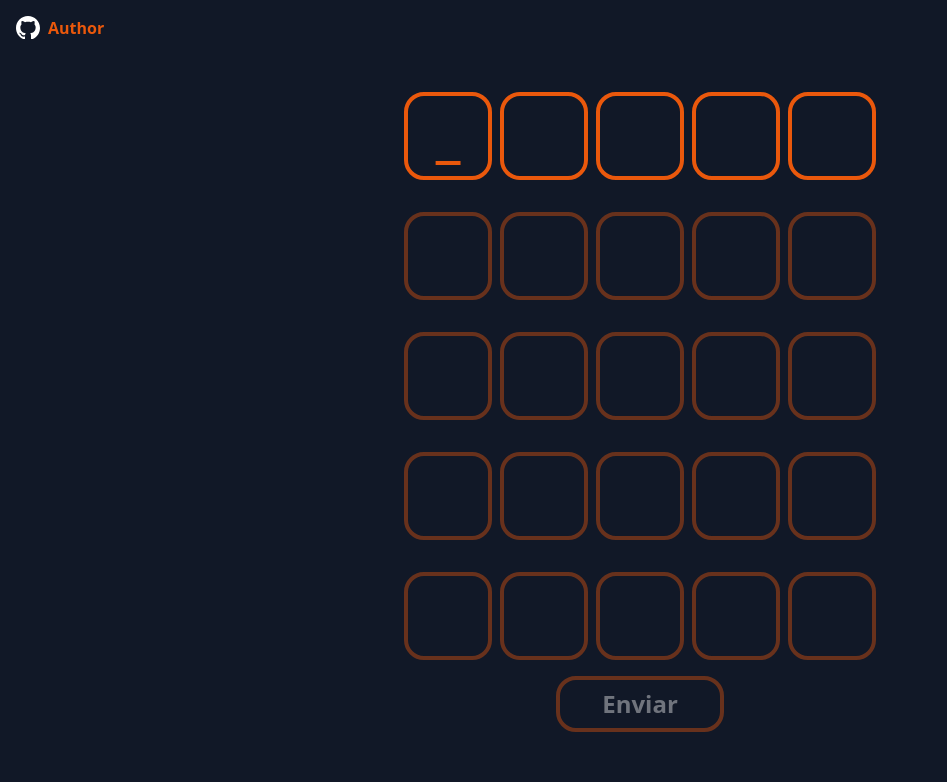
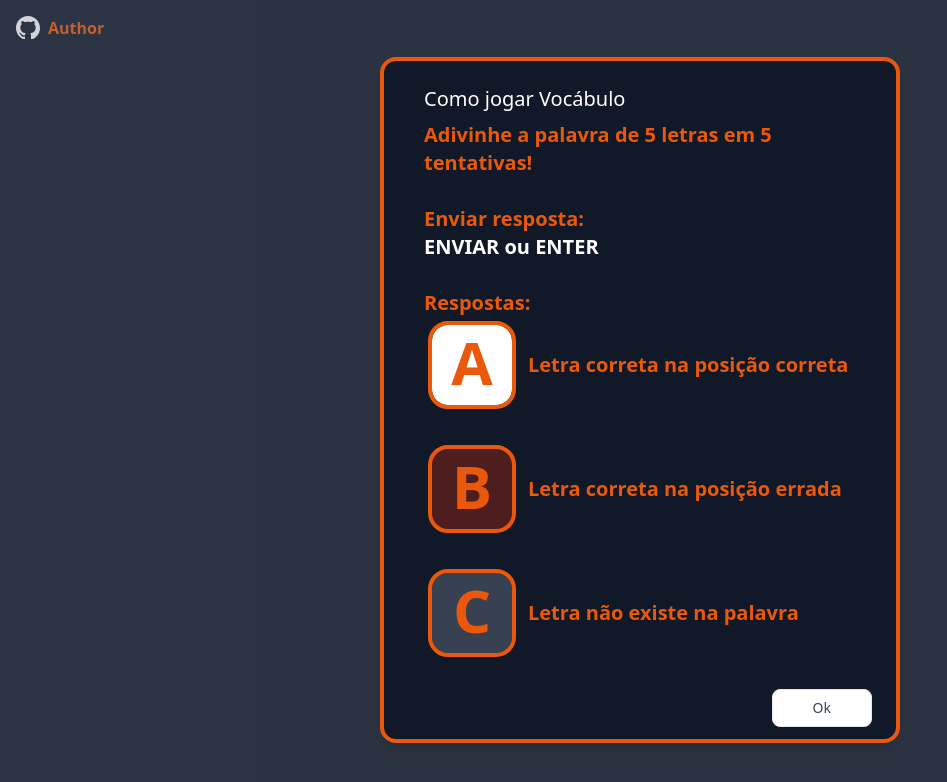
Before and after one commit to vininew921/vocabulo, a Next.js app: page / in a window 1280 px wide. Shown: the top 782 px of the page, without its empty margins (0-947 px from the left). Built offline with nearby package versions, Linux system fonts and the light colour scheme.

Commit message:
Added tutorial

```diff
--- /dev/null
+++ b/components/Tutorial.tsx
@@ -0,0 +1,126 @@
+import { useState } from 'react';
+import { PositionStatus } from '../types/appTypes';
+import WordChar from './WordChar';
+
+const Tutorial = () => {
+  const [showTutorial, setShowTutorial] = useState(true);
+
+  return (
+    <>
+      {showTutorial ? (
+        <div
+          className='fixed z-10 inset-0 overflow-y-auto'
+          aria-labelledby='modal-title'
+          role='dialog'
+          aria-modal='true'
+        >
+          <div className='flex items-end justify-center min-h-screen pt-4 px-4 pb-20 text-center sm:block sm:p-0'>
+            <div
+              className='fixed inset-0 bg-gray-500 bg-opacity-30 transition-opacity'
+              aria-hidden='true'
+            ></div>
+
+            <span
+              className='hidden sm:inline-block sm:align-middle sm:h-screen'
+              aria-hidden='true'
+            >
+              &#8203;
+            </span>
+
+            <div className='inline-block align-bottom bg-gray-900 rounded-xl outline outline-4 outline-orange-600 text-left overflow-hidden shadow-xl transform transition-all sm:my-8 sm:align-middle sm:max-w-lg sm:w-full'>
+              <div className='bg-gray-900 px-4 pt-5 pb-4 sm:p-6 sm:pb-4 '>
+                <div className='sm:flex sm:items-start bg-gray-900'>
+                  <div className='mt-3 text-center sm:mt-0 sm:ml-4 sm:text-left bg-gray-900 '>
+                    <h3
+                      className='text-sm md:text-md lg:text-xl leading-6 font-medium text-white'
+                      id='modal-title'
+                    >
+                      Como jogar Vocábulo
+                    </h3>
+                    <div className='mt-2  text-sm md:text-md lg:text-xl'>
+                      <div className='text-sm font-bold text-orange-600 md:text-md lg:text-xl'>
+                        Adivinhe a palavra de 5 letras em 5 tentativas!
+                        <br />
+                        <br />
+                        Enviar resposta:
+                        <br />
+                        <p className='text-white  text-sm md:text-md lg:text-xl'>
+                          ENVIAR ou ENTER
+                        </p>
+                        <br />
+                        Respostas:
+                        <br />
+                        <div className='w-full text-sm md:text-md lg:text-xl'>
+                          <div className='flex justify-start text-left items-center'>
+                            <WordChar
+                              char={'A'}
+                              position={{
+                                char: 'A',
+                                status: PositionStatus.Correct,
+                              }}
+                              invalidWordParent={undefined}
+                              parentWordPosition={undefined}
+                              relativePosition={undefined}
+                            />
+                            <p className='ml-2'>
+                              Letra correta na posição correta
+                            </p>
+                          </div>
+                          <br />
+                          <div className='flex justify-start text-left items-center'>
+                            <WordChar
+                              char={'B'}
+                              position={{
+                                char: 'B',
+                                status: PositionStatus.Misplaced,
+                              }}
+                              invalidWordParent={undefined}
+                              parentWordPosition={undefined}
+                              relativePosition={undefined}
+                            />
+                            <p className='ml-2'>
+                              Letra correta na posição errada
+                            </p>
+                          </div>
+                          <br />
+                          <div className='flex justify-start text-left items-center w-full '>
+                            <WordChar
+                              char={'C'}
+                              position={{
+                                char: 'C',
+                                status: PositionStatus.Wrong,
+                              }}
+                              invalidWordParent={undefined}
+                              parentWordPosition={undefined}
+                              relativePosition={undefined}
+                            />
+                            <p className='ml-2'>Letra não existe na palavra</p>
+                          </div>
+                        </div>
+                      </div>
+                    </div>
+                  </div>
+                </div>
+              </div>
+              <div className='bg-gray-900 px-4 py-3 sm:px-6 sm:flex sm:flex-row-reverse'>
+                <button
+                  type='button'
+                  className='mt-3 w-full inline-flex justify-center rounded-lg border px-10 py-2
+                  bg-white text-base font-medium text-gray-700 hover:bg-gray-50 focus:outline-none
+                  focus:ring-2 focus:ring-offset-2 focus:ring-indigo-500 sm:mt-0 sm:ml-3 sm:w-auto sm:text-sm'
+                  onClick={() => setShowTutorial(false)}
+                >
+                  Ok
+                </button>
+              </div>
+            </div>
+          </div>
+        </div>
+      ) : (
+        ''
+      )}
+    </>
+  );
+};
+
+export default Tutorial;
--- a/package.json
+++ b/package.json
@@ -13,6 +13,7 @@
     "firebase-admin": "^10.0.2",
     "next": "latest",
     "node-schedule": "^2.1.0",
+    "postcss": "^8.4.6",
     "prettier": "^2.5.1",
     "react": "^17.0.2",
     "react-dom": "^17.0.2",
--- a/pages/index.tsx
+++ b/pages/index.tsx
@@ -1,5 +1,6 @@
 import Head from 'next/head';
 import Game from '../components/Game';
+import Tutorial from '../components/Tutorial';
 
 const Home = () => {
   return (
@@ -29,6 +30,8 @@ const Home = () => {
           <a className='text-orange-600 font-bold ml-2'>Author</a>
         </div>
       </footer>
+
+      <Tutorial />
     </>
   );
 };
--- a/types/appTypes.ts
+++ b/types/appTypes.ts
@@ -52,9 +52,9 @@ export type WordResponse = {
 export type Char = {
   char: string | undefined;
   position: Position | undefined;
-  relativePosition: number;
-  parentWordPosition: number;
-  invalidWordParent: boolean;
+  relativePosition: number | undefined;
+  parentWordPosition: number | undefined;
+  invalidWordParent: boolean | undefined;
 };
 
 export type GameState = {
```
Also changed, not shown: 1 other file (tests, documents, lock files or other folders).
